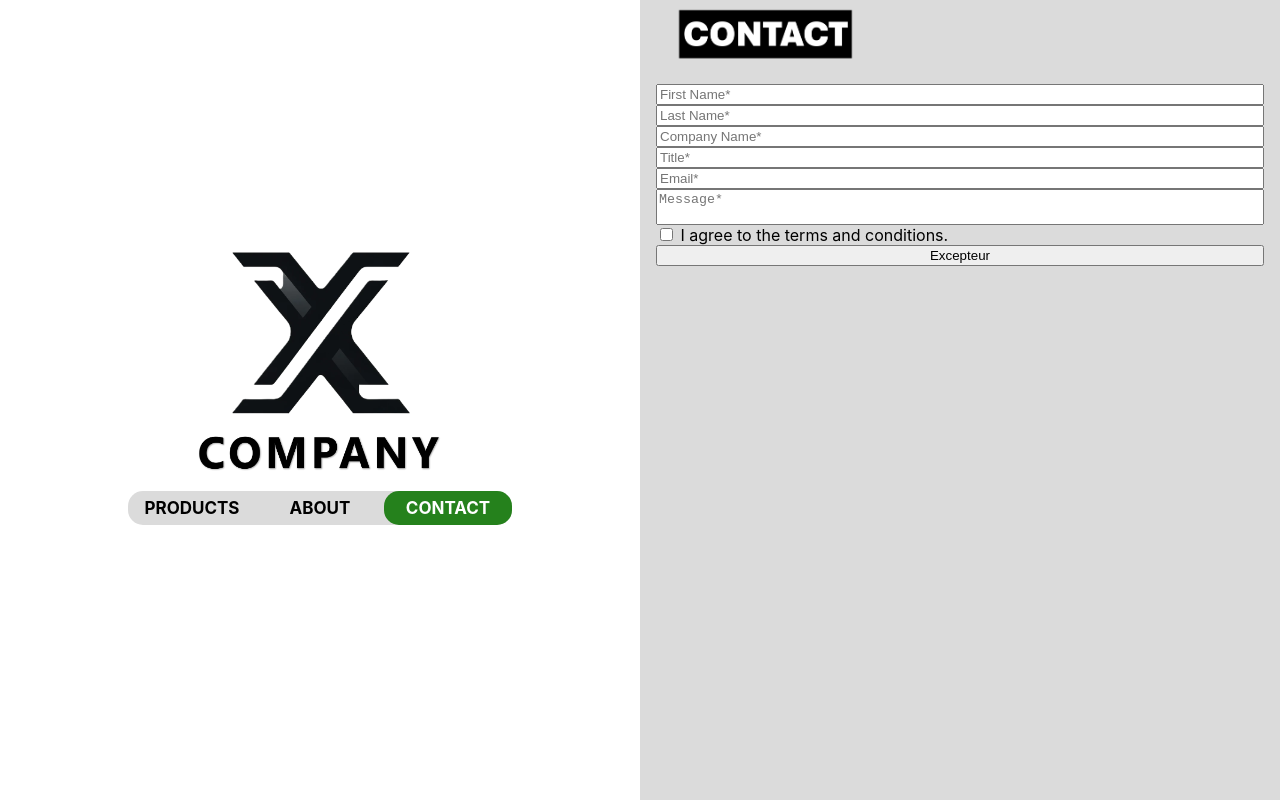
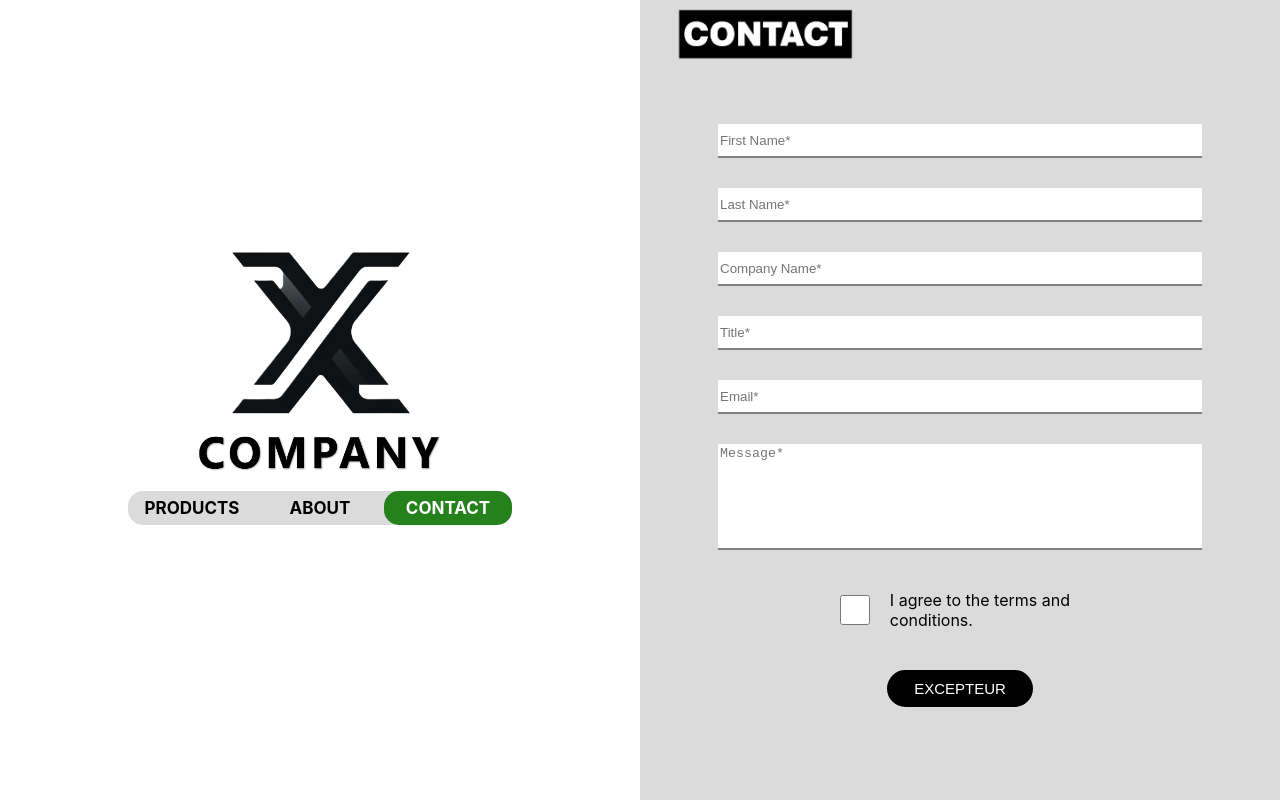
Before and after one commit to KrisHHFI/React-Web-Application-2, a React (Create React App) app: page / in a window 1280 px wide. Both pictures are taken after a click on the link "CONTACT". Built offline with nearby package versions, Linux system fonts and the light colour scheme.

Commit message:
Version 1: Desktop version of application

```diff
--- a/src/Components/Contact.js
+++ b/src/Components/Contact.js
@@ -38,7 +38,7 @@ export default function Contact() {
                     <textarea style={{ resize: 'none' }} type="text"
                         placeholder="Message*"
                     />
-                    <div className="PageContent6FormCheckBoxContainer">
+                    <div className="CheckBoxContainer">
                         <input type="checkbox" id="TermsAndConditions" name="TermsAndConditions" />
                         <label for="TermsAndConditions"> I agree to the terms and conditions.</label>
                     </div>
--- a/src/StyleSheets/Contact.css
+++ b/src/StyleSheets/Contact.css
@@ -11,7 +11,9 @@
 .Contact-Form {
     display: flex;
     flex-direction: column;
-    width: 95%;
+    width: 75%;
+    margin-top: 25px;
+    align-items: center;
 }
 
 .Contact-Form-Title {
@@ -21,3 +23,47 @@
     top: 0;
     margin-left: 20px;
 }
+
+.Contact-Form input {
+    border: transparent;
+    border-bottom: 2px solid gray;
+    height: 30px;
+    margin: 15px 0 15px 0;
+    width: 100%;
+}
+
+.Contact-Form textarea {
+    border: transparent;
+    border-bottom: 2px solid gray;
+    height: 100px;
+    margin: 15px 0 15px 0;
+    width: 100%;
+}
+
+.CheckBoxContainer {
+    display: flex;
+    justify-content: center;
+    align-items: center;
+    margin: 15px 0 15px 0;
+}
+
+.CheckBoxContainer label {
+    flex: 3;
+}
+
+.CheckBoxContainer input {
+    flex: 1;
+}
+
+.BasicButton {
+    background-color: black;
+    border: 2px solid black;
+    border-radius: 25px;
+    color: white;
+    cursor: pointer;
+    font-size: 15px;
+    margin: 15px 0 30px 0;
+    padding: 8px 25px 8px 25px;
+    text-transform: uppercase;
+    width: fit-content;
+  }
```
